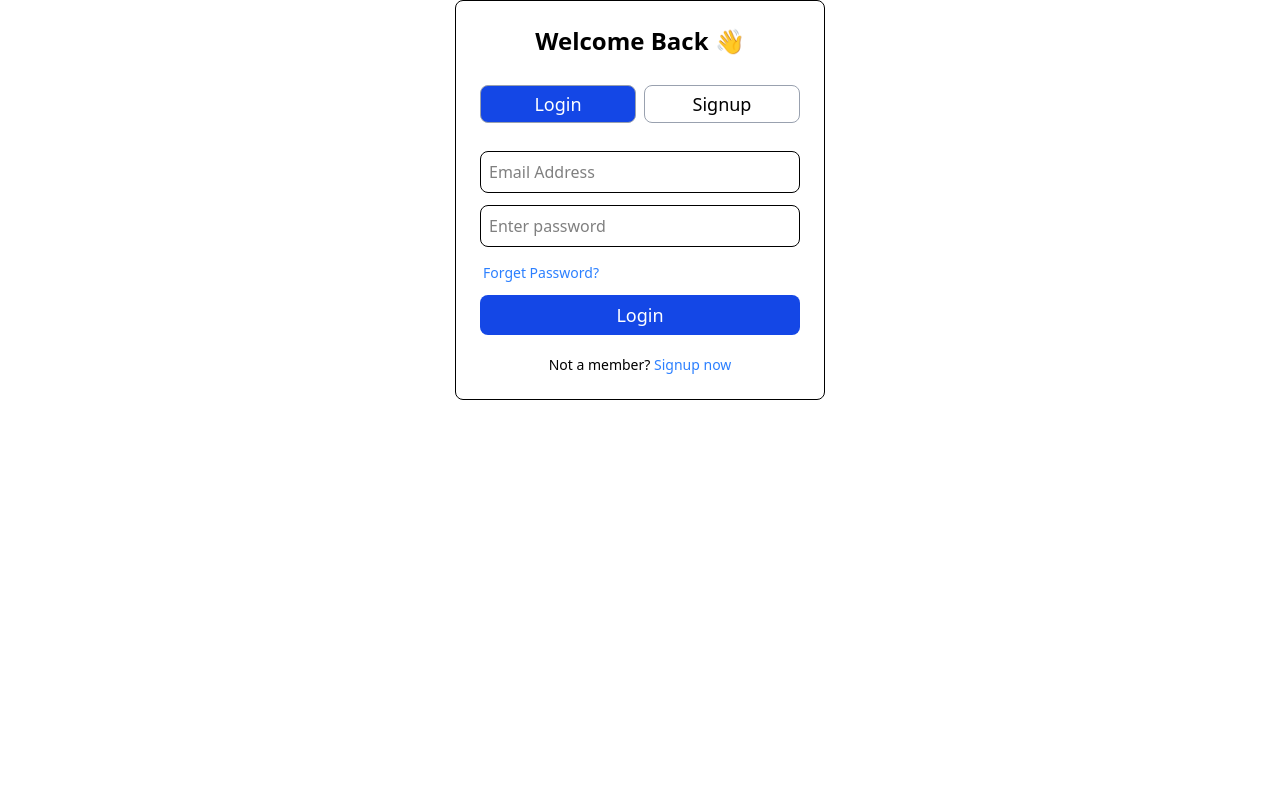
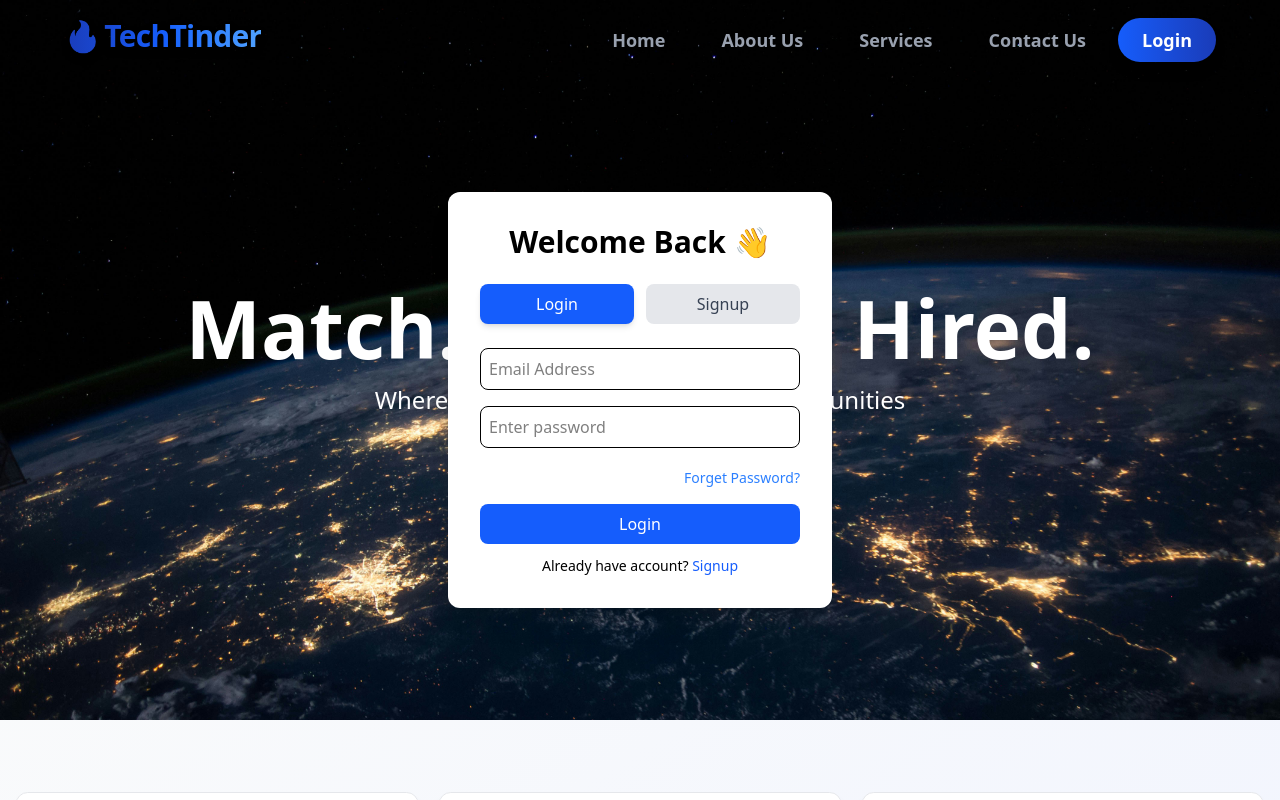
Before and after one commit to rutyak/techtinder-frontend, a React (Vite) app: page / in a window 1280 px wide. Both pictures are taken after a click on the button "Login". Shown: the top 800 px of the page. Built offline with nearby package versions, Linux system fonts and the light colour scheme.

Commit message:
login-changes

```diff
--- a/package.json
+++ b/package.json
@@ -11,6 +11,7 @@
   },
   "dependencies": {
     "@tailwindcss/vite": "^4.1.11",
+    "axios": "^1.10.0",
     "framer-motion": "^12.23.6",
     "react": "^18.2.0",
     "react-dom": "^18.2.0",
--- a/src/components/Button.jsx
+++ /dev/null
@@ -1,5 +0,0 @@
-function Button({ className, text }) {
-  return <button className={className}>{text}</button>;
-}
-
-export default Button;
--- a/src/components/Input.jsx
+++ /dev/null
@@ -1,13 +0,0 @@
-function Input({ type, name, placeholder, required }) {
-  return (
-    <input
-      type={type}
-      name={name}
-      placeholder={placeholder}
-      className="w-full p-2 rounded-lg border border-gray-4 00"
-      required
-    />
-  );
-}
-
-export default Input;
--- a/src/main.jsx
+++ b/src/main.jsx
@@ -3,12 +3,11 @@ import ReactDOM from "react-dom/client";
 import "./index.css";
 import { createBrowserRouter, RouterProvider } from "react-router-dom";
 import Welcome from "./pages/welcome/Welcome.jsx";
-import Login from "./pages/auth/Login.jsx";
 
 const router = createBrowserRouter([
   {
     path: "/",
-    element: <Login />,
+    element: <Welcome />,
   },
 ]);
 
--- a/src/pages/auth/Login.jsx
+++ b/src/pages/auth/Login.jsx
@@ -1,23 +1,64 @@
+import axios from "axios";
 import { useState } from "react";
-import Button from "../../components/Button";
-import Input from "../../components/Input";
+const base_url = import.meta.env.VITE_APP_BACKEND_URL;
 
+console.log("base url: ", base_url);
 function Login() {
-  const [loginSignupToggle, setLoginSignupToggle] = useState(false);
+  const [loginSignupToggle, setLoginSignupToggle] = useState("login");
+  const [loginToggle, setLoginToggle] = useState(false);
+  const [formData, setFormData] = useState();
 
-  function handleSubmit() {
+  function handleChages(e) {
+    e.preventDefault();
+
+    setFormData((prev) => ({
+      ...prev,
+      [e.target.name]: e.target.value,
+    }));
+  }
+
+  async function handleSubmit(e) {
+    e.preventDefault();
+    console.log("formData: ", formData);
     console.log("handle submit clicked...");
+
+    try {
+      if (loginSignupToggle === "login") {
+        const res = await axios.post(`${base_url}/login`, formData);
+        console.log("res: ", res.message);
+      } else {
+        const res = await axios.post(`${base_url}/signup`, formData);
+        console.log("res: ", res.message);
+      }
+      setLoginSignupToggle(false);
+    } catch (error) {
+      console.error(error);
+    }
   }
 
   return (
-    <div className="flex flex-col gap-7 items-center border bg-white p-6 rounded-lg max-w-[370px] m-auto">
-      <div className="text-xl md:text-2xl font-bold">Welcome Back 👋</div>
-      <div className="w-full flex items-center justify-center gap-2">
+    <>
       <button
-          className={`border border-gray-400 text-sm w-full py-1 px-4 sm:text-lg rounded-lg  ${
+        className="rounded-full z-40 py-1 px-3 md:py-2 md:px-6 text-md md:text-lg bg-gradient-to-r from-blue-600 to-blue-800 hover:from-blue-700 hover:to-blue-900 text-white font-semibold transition-all duration-300 shadow-lg hover:shadow-blue-500/30"
+        onClick={() => setLoginToggle((prev) => !prev)}
+      >
+        Login
+      </button>
+      {loginToggle && (
+        <div className="fixed z-30 inset-0 min-h-screen flex items-center justify-center bg-grssy-100 p-4">
+          <div className="bg-white rounded-xl shadow-xl p-8 max-w-sm w-full">
+            <h2 className="text-2xl md:text-3xl font-semibold text-center mb-6">
+              {loginSignupToggle === "login"
+                ? "Welcome Back 👋"
+                : "Connect with us 🤝"}
+            </h2>
+
+            <div className="flex items-center justify-center gap-3 mb-6">
+              <button
+                className={`w-1/2 py-2 rounded-lg font-medium transition-all duration-200  ${
                   loginSignupToggle === "login"
-              ? "bg-blue-700 text-white"
-              : "bg-white text-black"
+                    ? "bg-blue-600 text-white shadow-md"
+                    : "bg-gray-200 text-gray-700 hover:bg-blue-50"
                 }`}
                 onClick={() => setLoginSignupToggle("login")}
               >
@@ -25,19 +66,17 @@ function Login() {
               </button>
               <button
                 text="Signup"
-          className={`border border-gray-400 text-sm w-full py-1 px-4 sm:text-lg rounded-lg  bg-blue-700 ${
+                className={`w-1/2 py-2 rounded-lg font-medium transition-all duration-200 ${
                   loginSignupToggle === "signup"
-              ? "bg-blue-700 text-white"
-              : "bg-white text-black"
+                    ? "bg-blue-600 text-white shadow-md"
+                    : "bg-gray-200 text-gray-700 hover:bg-blue-50"
                 }`}
                 onClick={() => setLoginSignupToggle("signup")}
               >
                 Signup
               </button>
             </div>
-      {true && (
-        <div className="w-full flex flex-col gap-4">
-          <form onSubmit={handleSubmit} className="flex flex-col gap-3">
+            <form onSubmit={handleSubmit} className="flex flex-col gap-4">
               {loginSignupToggle === "login" && (
                 <>
                   <input
@@ -45,6 +84,7 @@ function Login() {
                     name="email"
                     placeholder="Email Address"
                     className="w-full p-2 rounded-lg border border-gray-4 00"
+                    onChange={handleChages}
                     required
                   />
                   <input
@@ -52,24 +92,85 @@ function Login() {
                     name="password"
                     placeholder="Enter password"
                     className="w-full p-2 rounded-lg border border-gray-4 00"
+                    onChange={handleChages}
                     required
                   />
-                <div className="text-sm text-left text-blue-500 mt-1 ml-[3px]">
+                  <div className="text-sm text-blue-500 text-right mt-1 ml-[3px]">
                     Forget Password?
                   </div>
                 </>
               )}
 
-            <button className="text-sm py-1.5 w-full sm:text-lg rounded-lg text-white bg-blue-700">
-              Login
+              {loginSignupToggle === "signup" && (
+                <>
+                  <input
+                    type="text"
+                    name="firstname"
+                    placeholder="Enter first name"
+                    className="w-full p-2 rounded-lg border border-gray-400"
+                    onChange={handleChages}
+                    required
+                  />
+                  <input
+                    type="text"
+                    name="lastname"
+                    placeholder="Enter last name"
+                    className="w-full p-2 rounded-lg border border-gray-400"
+                    onChange={handleChages}
+                    required
+                  />
+                  <input
+                    type="email"
+                    name="email"
+                    placeholder="Email Address"
+                    className="w-full p-2 rounded-lg border border-gray-400"
+                    onChange={handleChages}
+                    required
+                  />
+                  <input
+                    type="password"
+                    name="password"
+                    placeholder="Enter password"
+                    className="w-full p-2 rounded-lg border border-gray-400"
+                    onChange={handleChages}
+                    required
+                  />
+                </>
+              )}
+
+              <button className="w-full py-2 text-white rounded-lg font-medium bg-blue-600 hover:bg-blue-700 transition-all duration-200">
+                {loginSignupToggle.charAt(0).toUpperCase() +
+                  loginSignupToggle.slice(1)}
               </button>
             </form>
-          <div className="text-sx md:text-sm text-center mt-1">
-            Not a member? <span className="text-blue-500">Signup now</span>
+            <div className="text-sm text-center mt-3 cursor-default">
+              {loginSignupToggle === "login" ? (
+                <>
+                  {" "}
+                  Already have account?{" "}
+                  <span
+                    className="text-blue-600 cursor-pointer hover:underline"
+                    onClick={() => setLoginSignupToggle("signup")}
+                  >
+                    Signup
+                  </span>
+                </>
+              ) : (
+                <>
+                  Don't have account?{" "}
+                  <span
+                    className="text-blue-500 cursor-pointer hover:underline"
+                    onClick={() => setLoginSignupToggle("login")}
+                  >
+                    Login
+                  </span>
+                </>
+              )}
+            </div>
           </div>
         </div>
       )}
-    </div>
+    </>
   );
 }
 
--- a/src/pages/welcome/Header.jsx
+++ b/src/pages/welcome/Header.jsx
@@ -1,16 +1,17 @@
 import { Link } from "react-router-dom";
+import Login from "../auth/Login";
 
 function Header({ isScrollingUp }) {
   return (
-    <div className="fixed top-0 inset-0">
+    <div className="fixed z-50 top-0 inset-0">
       <div
-        className={`relative z-10 flex justify-between items-center h-16 md:h-20 px-5 md:px-8 lg:px-16 ${
+        className={`relative ${
           isScrollingUp
             ? "bg-white/5 backdrop-blur-md backdrop-saturate-150"
             : ""
         }`}
-        style={{ zIndex: 30 }}
       >
+        <div className="flex items-center justify-between max-w-[1500px] mx-auto h-16 md:h-20 px-5 md:px-8 lg:px-16">
           <div className="flex items-center gap-1 text-lg sm:text-xl md:text-3xl font-extrabold bg-gradient-to-r from-blue-800 via-blue-600 to-blue-400 text-transparent bg-clip-text tracking-tight drop-shadow-lg hover:drop-shadow-xl transition-all duration-300 mb-1 sm:mb-2 cursor-pointer">
             <span>🔥</span>
             <span>TechTinder</span>
@@ -44,9 +45,8 @@ function Header({ isScrollingUp }) {
               </Link>
             </nav>
 
-          <button className="rounded-full py-1 px-3 md:py-2 md:px-6 text-md md:text-lg bg-gradient-to-r from-blue-600 to-blue-800 hover:from-blue-700 hover:to-blue-900 text-white font-semibold transition-all duration-300 shadow-lg hover:shadow-blue-500/30">
-            Login
-          </button>
+            <Login />
+          </div>
         </div>
       </div>
     </div>
--- a/src/pages/welcome/Herosection.jsx
+++ b/src/pages/welcome/Herosection.jsx
@@ -21,7 +21,7 @@ function Herosection({ isScrollingUp, setIsScrollingUp }) {
 
   return (
     <div
-      className={`h-[40vh] md:h-[60vh] lg:h-[90vh] flex flex-col items-center px-4 pt-32 md:pt-45 lg:pt-56 ${
+      className={`h-[40vh] md:h-[60vh] lg:h-[90vh] flex flex-col items-center px-4 pt-32 md:pt-45 lg:pt-72 ${
         isScrollingUp ? "disappear-animation" : ""
       }`}
     >
--- a/src/pages/welcome/Reviews.jsx
+++ b/src/pages/welcome/Reviews.jsx
@@ -81,7 +81,7 @@ function Reviews() {
   ];
 
   return (
-    <div className="px-4 py-8 max-w-[1400px] mx-auto z-10">
+    <div className="px-4 py-8 max-w-[1400px] mx-auto relative">
       <Swiper
         modules={[Autoplay]}
         spaceBetween={20}
```
Also changed, not shown: 2 other files (tests, documents, lock files or other folders). Lines whose indentation alone changed are shown as unchanged.
